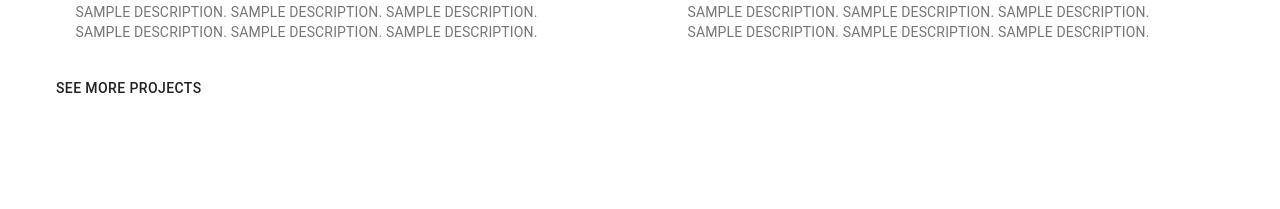
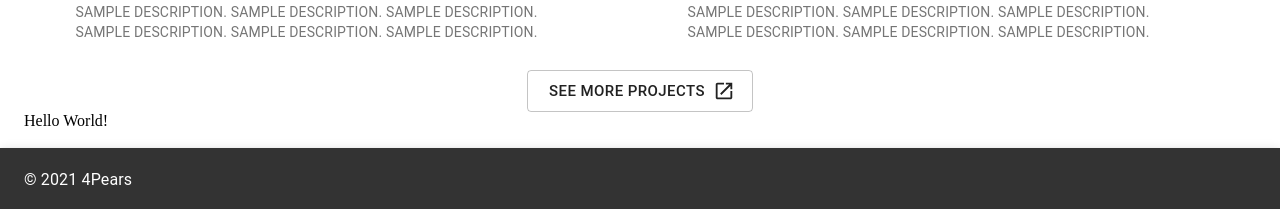
Before and after one commit to pavi102/agency-portfolio, a React (Create React App) app in the folder frontend/: page / in a window 1280 px wide. Shown: the part 1367-1576 px from the top of the page. Before the commit the page ends 1473 px from the top, so only its background shows below. Built offline with nearby package versions, Linux system fonts and the light colour scheme.

Commit message:
footer added
footer and contact skeleton added

```diff
--- a/frontend/src/App.js
+++ b/frontend/src/App.js
@@ -4,6 +4,7 @@ import Login from './pages/Login'
 import Register from './pages/Register'
 import Home from './pages/Home'
 import Navbar from './components/Navbar'
+import Footer from "./components/Footer";
 
 function App() {
     return (
@@ -14,6 +15,7 @@ function App() {
                 <Route path='/login' component={Login} />
                 <Route path='/register' component={Register} />
             </Switch>
+            <Footer />
         </>
     )
 }
--- /dev/null
+++ b/frontend/src/components/ContactForm.js
@@ -0,0 +1,11 @@
+import React from 'react';
+
+function ContactForm() {
+    return (
+        <>
+            Hello World!
+        </>
+    );
+}
+
+export default ContactForm;
--- /dev/null
+++ b/frontend/src/components/Footer.js
@@ -0,0 +1,28 @@
+import React from 'react';
+import {AppBar, Toolbar} from "@material-ui/core";
+import Typography from "@material-ui/core/Typography";
+import {makeStyles} from "@material-ui/core/styles";
+
+function Footer() {
+    const useStyles = makeStyles({
+        footer: {
+            backgroundColor: "#333"
+        },
+    });
+
+    const classes = useStyles();
+    return (
+        <>
+            <br/>
+            <AppBar position="static" className={classes.footer}>
+                <Toolbar>
+                    <Typography variant="body1" color="default">
+                        © 2021 4Pears
+                    </Typography>
+                </Toolbar>
+            </AppBar>
+        </>
+    )
+}
+
+export default Footer;
--- a/frontend/src/components/ProjectPreview.js
+++ b/frontend/src/components/ProjectPreview.js
@@ -8,6 +8,7 @@ import CardActionArea from "@material-ui/core/CardActionArea";
 import {makeStyles} from "@material-ui/core/styles";
 import Container from "@material-ui/core/Container";
 import Button from "@material-ui/core/Button";
+import {Launch} from "@material-ui/icons";
 
 function ProjectPreview() {
     let classes = makeStyles({
@@ -81,7 +82,15 @@ function ProjectPreview() {
                     )
                 })}
             </Grid>
-            <Button onClick={() => window.location.href = "/projects"}>See More Projects</Button>
+            <Grid container justify={"center"}>
+            <Button
+                variant={"outlined"}
+                size={"large"}
+                endIcon={<Launch/>}
+                onClick={() => window.location.href = "/projects"}>
+                See More Projects
+            </Button>
+            </Grid>
         </Container>
     );
 }
--- a/frontend/src/pages/Home.js
+++ b/frontend/src/pages/Home.js
@@ -3,6 +3,7 @@ import Banner from "../components/Banner";
 import Container from "@material-ui/core/Container";
 import Typography from "@material-ui/core/Typography";
 import ProjectPreview from "../components/ProjectPreview";
+import ContactForm from "../components/ContactForm";
 
 function Home() {
     return (
@@ -13,6 +14,7 @@ function Home() {
                 </Typography>
                 <Banner />
                 <ProjectPreview/>
+                <ContactForm/>
             </Container>
         </>
     );
```
